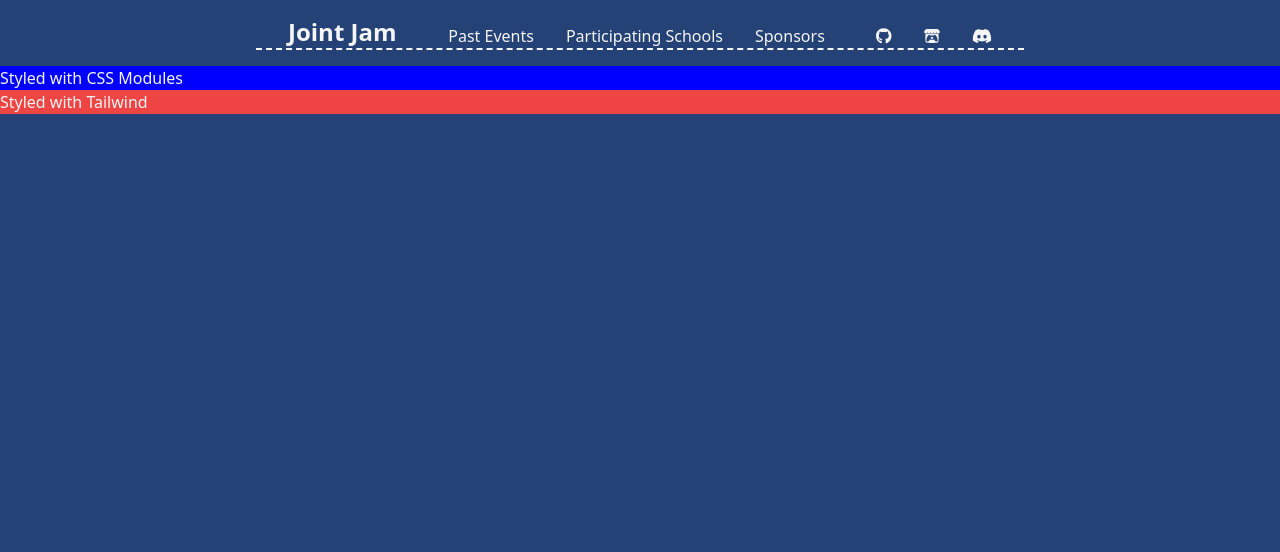
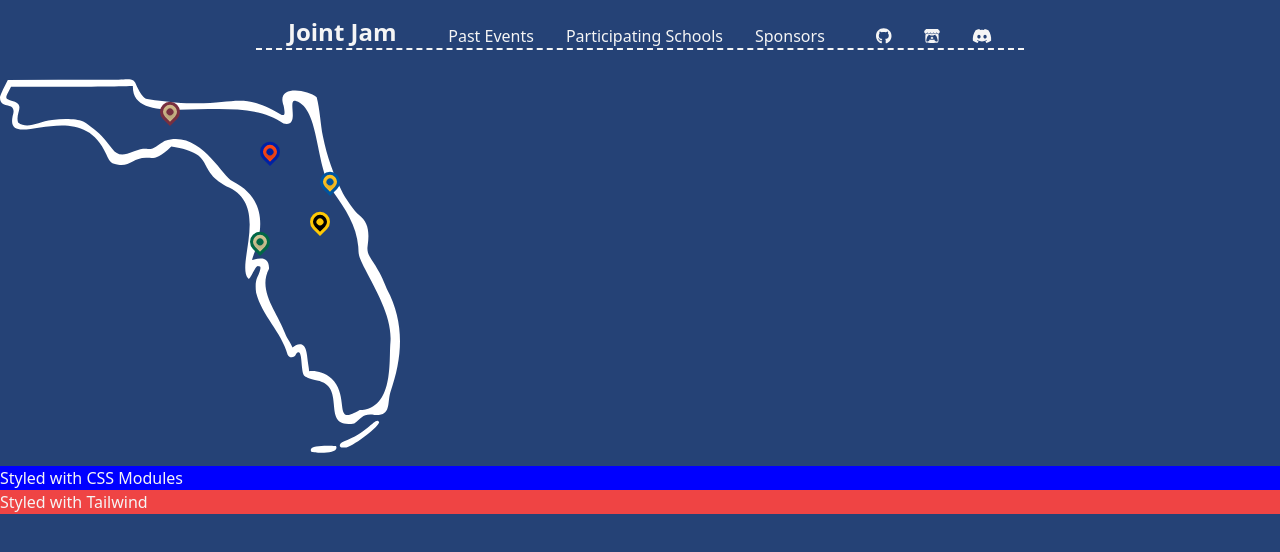
Before and after one commit to Joint-Jam/joint-jam.github.io, a React (Vite) app: page / in a window 1280 px wide. Shown: the top 552 px of the page. Built offline with nearby package versions, Linux system fonts and the light colour scheme; what tailwindcss-debug-screens would draw is missing.

Commit message:
Add Florida map component with pins for the schools

```diff
--- /dev/null
+++ b/src/components/FloridaMap.module.css
@@ -0,0 +1,54 @@
+.floridaMap {
+    position: relative;
+    width: var(--size);
+    height: var(--size);
+    background: url('/florida.svg') no-repeat center center;
+    background-size: contain;
+}
+
+/* .schoolPin {
+    border-radius: 50%;
+    background: white;
+    background-image: linear-gradient(-45deg, var(--color1) 50%, var(--color2) 50%);
+    mask: radial-gradient(circle at center, transparent 30%, white 31%);
+} */
+
+.schoolPin {
+    position: absolute;
+    top: var(--y);
+    left: var(--x);
+    width: var(--size);
+    height: var(--size);
+
+    border-radius: 2rem;
+    background: var(--color2);
+
+    display: inline-block;
+    border-bottom-right-radius: 0;
+    transform: rotate(45deg);
+    transform-origin : bottom right;
+
+    border: 3px solid var(--color1);
+
+    transition: transform 0.5s;
+}
+
+.schoolPin::after {
+    content: "";
+    background: var(--color1);
+    width: 50%;
+    height: 50%;
+    border-radius: 100%;
+    position: absolute;
+    left: 50%;
+    top: 50%;
+    transform: translate(-50%, -50%);
+
+    box-shadow: 0.1rem 0.1rem 0.2rem 0.1rem rgba(0, 0, 0, 0.1);
+}
+
+
+.schoolPin:hover {
+    transform: scale(2) rotate(45deg);
+    z-index: 1;
+}
--- /dev/null
+++ b/src/components/FloridaMap.module.css.d.ts
@@ -0,0 +1,5 @@
+declare const styles: {
+  readonly "floridaMap": string;
+  readonly "schoolPin": string;
+};
+export = styles;
--- /dev/null
+++ b/src/components/FloridaMap.tsx
@@ -0,0 +1,29 @@
+import styles from "@website/components/FloridaMap.module.css";
+import { School, Schools } from "@website/data/Schools";
+import { Link } from "react-router-dom";
+
+const SchoolPin = ({school, size}: {school: School, size: number}) => {
+  return (
+    <Link to={`/schools#${school.key}`} className={styles.schoolPin} style={{
+      "--color1": school.colors[0],
+      "--color2": school.colors[1],
+      "--x": `${school.mapPos[0] * size}px`,
+      "--y": `${school.mapPos[1] * size}px`,
+      "--size": `${size / 20}px`,
+    } as React.CSSProperties}></Link>
+  );
+}
+
+export const FloridaMap = ({size}: {size: number}) => {
+  return (
+    <div className={"relative"}>
+      <div className={styles.floridaMap} style={{
+        "--size": `${size}px`,
+      } as React.CSSProperties}/>
+
+      {Schools.map((school) => (
+        <SchoolPin key={school.key} school={school} size={size}/>
+      ))}
+    </div>
+  );
+};
--- /dev/null
+++ b/src/data/Schools.ts
@@ -0,0 +1,39 @@
+export interface School {
+    name: string;
+    key: string;
+    colors: string[];
+    mapPos: [ number, number ];
+}
+
+export const Schools: School[] = [
+    {
+        name: "Embry Riddle Aeronautical University",
+        key: "erau",
+        colors: [ "#00549F", "#FFC423" ],
+        mapPos: [ 0.775, 0.275 ],
+    },
+    {
+        name: "Florida State University",
+        key: "fsu",
+        colors: [ "#782F40", "#CEB888" ],
+        mapPos: [ 0.375, 0.1 ],
+    },
+    {
+        name: "University of Central Florida",
+        key: "ucf",
+        colors: [ "#FFC904", "#000000" ],
+        mapPos: [ 0.75, 0.375 ],
+    },
+    {
+        name: "University of Florida",
+        key: "uf",
+        colors: [ "#0021A5", "#FA4616" ],
+        mapPos: [ 0.625, 0.2 ],
+    },
+    {
+        name: "University of South Florida",
+        key: "usf",
+        colors: [ "#006747", "#CFC493" ],
+        mapPos: [ 0.6, 0.425 ],
+    }
+];
--- a/src/pages/Home.tsx
+++ b/src/pages/Home.tsx
@@ -1,8 +1,10 @@
 import styles from "./Home.module.css";
+import { FloridaMap } from "@website/components/FloridaMap";
 
 export const Home = () => {
   return (
     <>
+      <FloridaMap size={400}/>
       <div className={styles.home}>
         <p>Styled with CSS Modules</p>
       </div>
```
Also changed, not shown: public/florida.svg (added).
